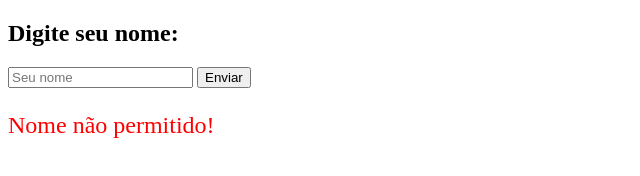
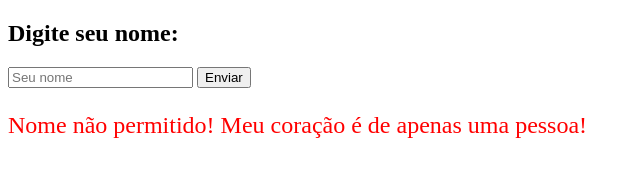
Before and after one commit to lumoor/meu_programa_mais_importante, a plain HTML site: page index.html in a window 1280 px wide. Both pictures are taken after a click on the button "Enviar". Shown: the whole page, without its empty margins (0-640 px from the left). Drawn offline with Linux system fonts and the light colour scheme.

Commit message:
Update index.html

```diff
--- a/index.html
+++ b/index.html
@@ -12,7 +12,7 @@
             if(nome === "Ariely" || nome === "ariely" || nome === "ARIELY") {
                 document.getElementById("mensagem").innerHTML = "Te amo, " + nome + "! ❤️";
             } else {
-                document.getElementById("mensagem").innerHTML = "Nome não permitido!";
+                document.getElementById("mensagem").innerHTML = "Nome não permitido! Meu coração é de apenas uma pessoa!";
             }
         }
     </script>
```
